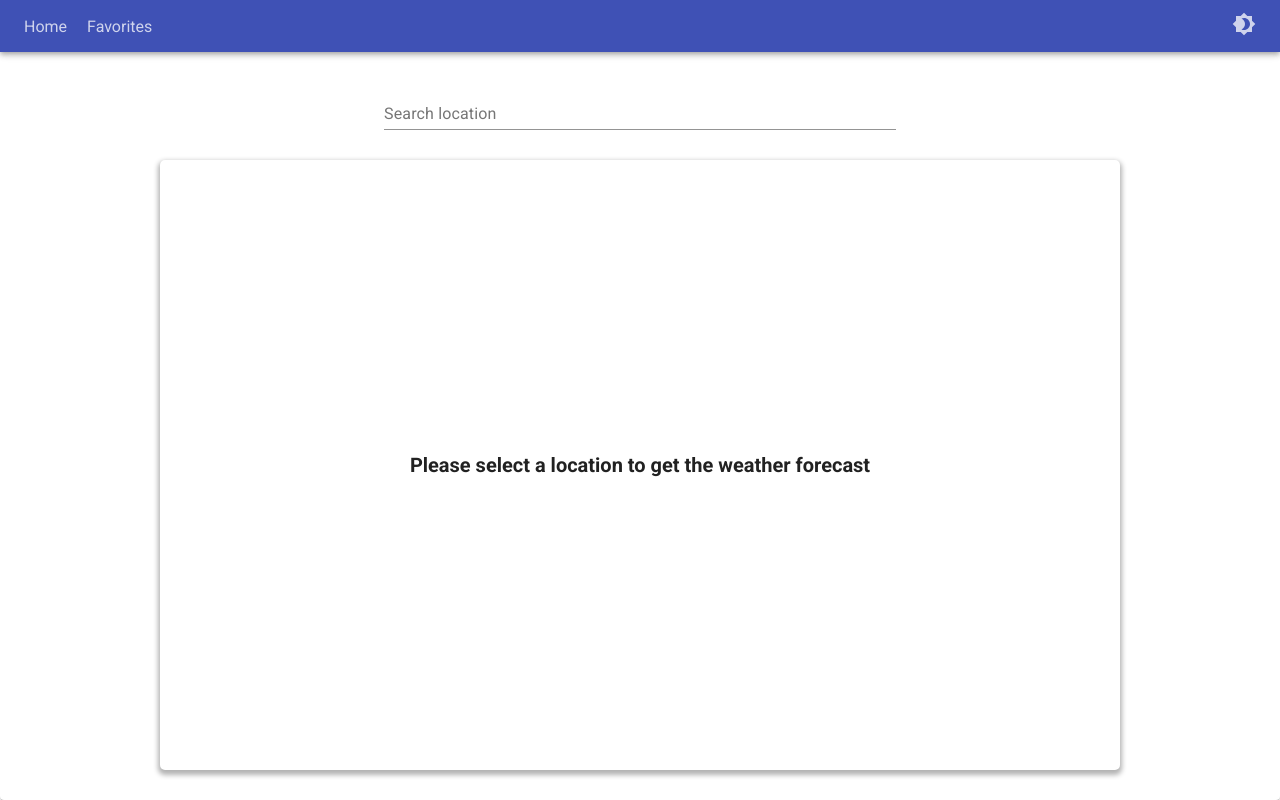
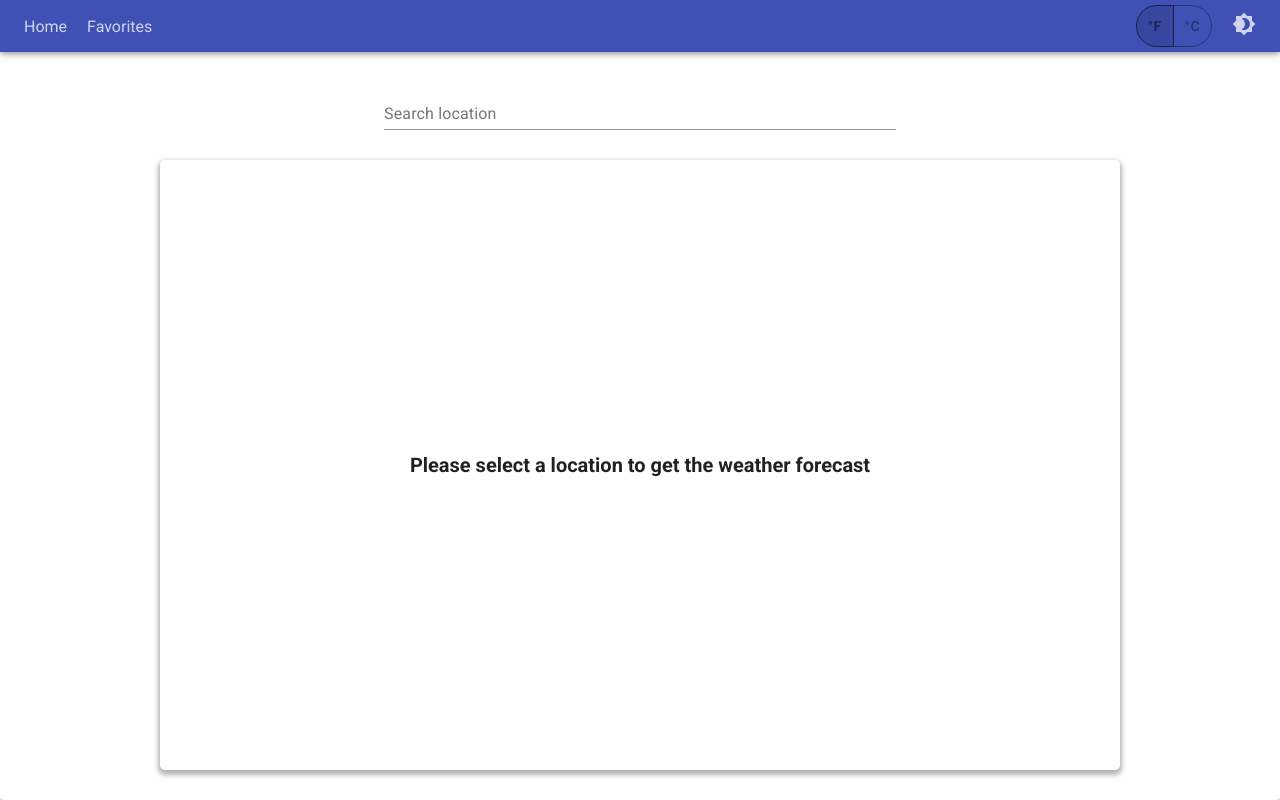
Before and after one commit to rzk666/Razi-Elbaz-9-11-20, a React (Create React App) app: page / in a window 1280 px wide. Built offline with nearby package versions, Linux system fonts and the light colour scheme.

Commit message:
[WIP] Added structure to support temprature change later

```diff
--- a/src/components/Home/WeatherCard.jsx
+++ b/src/components/Home/WeatherCard.jsx
@@ -19,15 +19,24 @@ const WeatherContainer = withStyles({
   },
 })(Card);
 
-const WeatherContent = ({ data, currentLocation }) => {
+const WeatherContent = ({ data, currentLocation, tempratureType }) => {
   const {
-    Link, WeatherIcon, WeatherText, Temprature,
+    WeatherIcon,
+    WeatherText,
+    Temperature,
+    LocalObservationDateTime,
   } = data;
+  const { Imperial } = Temperature;
+  const { Value } = Imperial;
+  const formattedDate = new Date(LocalObservationDateTime).toDateString();
   const { city, country } = currentLocation;
   return (
     <div className={styles.content_container}>
       <div className={styles.details_container}>
-        Details
+        <h2>{`${city}, ${country}`}</h2>
+        <p>{formattedDate}</p>
+        <p>{WeatherText}</p>
+        <span>{`${Value} °${tempratureType}`}</span>
       </div>
       <div className={styles.map_container}>
         MAP HERE
--- a/src/components/Home/WeatherCard.module.scss
+++ b/src/components/Home/WeatherCard.module.scss
@@ -23,6 +23,23 @@
   .details_container{
     flex: 1;
     background-color: red;
+    display: flex;
+    flex-direction: column;
+    padding: 15px;
+    h2{
+      padding: 0;
+      margin: 0;
+    }
+    p{
+      margin:0;
+      padding: 0;
+    }
+    span{
+      margin-top: 20px;
+      padding: 0;
+      font-size: 25px;
+      font-weight: bold;
+    }
   }
   .map_container{
     flex: 1;
--- a/src/components/common/Navbar.jsx
+++ b/src/components/common/Navbar.jsx
@@ -6,8 +6,9 @@ import { HOME, FAVORITES } from '../../universal/pages';
 // Components
 import {
   AppBar,
-  Typography,
+  withStyles,
 } from '@material-ui/core';
+import { ToggleButton, ToggleButtonGroup } from '@material-ui/lab';
 // Animations
 import { AnimateOpacityHover, AnimateScaleClick } from './Animations';
 // Icons
@@ -15,15 +16,32 @@ import { Brightness4 as ThemeSwitch } from '@material-ui/icons';
 // Styles
 import styles from './Navbar.module.scss';
 
+// ----- Help Components ----- //
 const NavbarLink = ({ to, isActive, children }) => (
   <AnimateOpacityHover>
     <Link to={to} active={isActive}>{children}</Link>
   </AnimateOpacityHover>
 );
 
-// TODO -> Handle mobile version later
-const Navbar = ({ isMobile, toggleDarkMode }) => {
+const ToggleTempratureGroup = withStyles({
+  root: {
+    marginLeft: 'auto',
+    marginRight: '20px',
+    height: '80%',
+  },
+})(ToggleButtonGroup);
+
+const ToggleTemprature = withStyles({
+  root: {
+    border: '1px solid',
+    borderRadius: 255,
+  },
+})(ToggleButton);
+
+// ----- Main Component ----- //
+const Navbar = ({ tempratureType, setTempratureType, toggleDarkMode }) => {
   const x = 5;
+  console.log(tempratureType);
   return (
     <AppBar position="static">
       <div className={styles.navbar_content}>
@@ -31,6 +49,14 @@ const Navbar = ({ isMobile, toggleDarkMode }) => {
           <NavbarLink to="/" active>Home</NavbarLink>
           <NavbarLink to={`/${FAVORITES}`} active={false}>Favorites</NavbarLink>
         </div>
+        <ToggleTempratureGroup
+          exclusive
+          value={tempratureType}
+          onChange={(e, newType) => setTempratureType(newType)}
+        >
+          <ToggleTemprature value="F">°F</ToggleTemprature>
+          <ToggleTemprature value="C">°C</ToggleTemprature>
+        </ToggleTempratureGroup>
         <AnimateOpacityHover>
           <AnimateScaleClick>
             <ThemeSwitch onClick={() => toggleDarkMode()} />
--- a/src/controllers/HomeController.jsx
+++ b/src/controllers/HomeController.jsx
@@ -13,6 +13,7 @@ const HomeController = (props) => {
     city: '',
     country: '',
   });
+  const [tempratureType, setTempratureType] = useState('F');
 
   // ----- useEffects ----- //
   useEffect(() => {
@@ -29,6 +30,8 @@ const HomeController = (props) => {
     <View
       {...props}
       currentLocation={currentLocation}
+      tempratureType={tempratureType}
+      setTempratureType={setTempratureType}
       setCurrentLocation={setCurrentLocation}
       fetchWeather={fetchWeatherWithForcast}
     />
--- a/src/hocs/WithLayout.jsx
+++ b/src/hocs/WithLayout.jsx
@@ -20,6 +20,7 @@ const darkPalette = {
 const WithLayoutHOC = (ComposedComponent) => {
   const WithLayout = (props) => {
     const [darkMode, toggleDarkMode] = useState(false);
+    const [tempratureType, setTempratureType] = useState('F');
     const theme = createMuiTheme({
       palette: darkMode ? { ...darkPalette } : {},
       overrides: {
@@ -42,8 +43,15 @@ const WithLayoutHOC = (ComposedComponent) => {
           flexDirection: 'column',
         }}
         >
-          <Navbar toggleDarkMode={() => toggleDarkMode(!darkMode)} />
-          <ComposedComponent {...props} />
+          <Navbar
+            toggleDarkMode={() => toggleDarkMode(!darkMode)}
+            setTempratureType={setTempratureType}
+            tempratureType={tempratureType}
+          />
+          <ComposedComponent
+            tempratureType={tempratureType}
+            {...props}
+          />
         </Paper>
       </ThemeProvider>
     );
```
